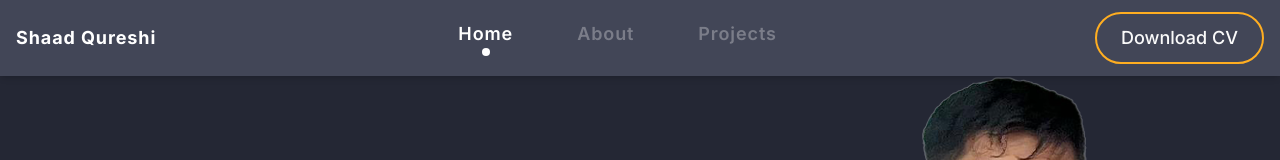
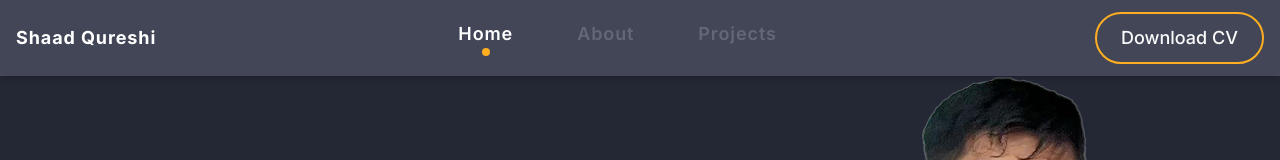
Before and after one commit to shaadqrsh/shaad-portfolio, a Next.js app: page / in a window 1280 px wide. Shown: the top 160 px of the page. Built offline with nearby package versions, Linux system fonts and the light colour scheme.

Commit message:
Color changes

```diff
--- a/src/app/(main)/page.tsx
+++ b/src/app/(main)/page.tsx
@@ -51,7 +51,7 @@ const Home = () => {
                     key={idx}
                   >
                     <l.label
-                      className="text-white min-lg:text-sm text-xs hover:text-shaad-100 transition"
+                      className="text-white min-lg:text-sm text-xs hover:text-shaad-600 transition"
                       size={25}
                     />
                   </a>
--- a/src/components/Footer.tsx
+++ b/src/components/Footer.tsx
@@ -25,7 +25,7 @@ const Footer = () => {
                   key={idx}
                 >
                   <l.label
-                    className="text-white min-lg:text-sm text-xs hover:text-shaad-400 transition"
+                    className="text-white min-lg:text-sm text-xs hover:text-shaad-600 transition"
                     size={18}
                   />
                 </a>
--- a/src/components/Navbar.tsx
+++ b/src/components/Navbar.tsx
@@ -23,21 +23,21 @@ const Navbar = () => {
                   <Link
                     href={h.link}
                     className={cn(
-                      "text-white tracking-wider font-semibold text-lg hover:text-shaad-400 transition",
-                      pathname === h.link ? "text-white" : "text-white/30"
+                      "text-white tracking-wider font-semibold text-lg hover:text-shaad-600 transition",
+                      pathname === h.link ? "text-white" : "text-shaad-100"
                     )}
                   >
                     {h.label}
                   </Link>
                   {pathname === h.link && (
-                    <div className="p-1 bg-white w-1 h-1 rounded-full flex mx-auto" />
+                    <div className="p-1 bg-shaad-600 w-1 h-1 rounded-full flex mx-auto" />
                   )}
                 </li>
               );
             })}
           </ul>
           <Button
-            className="cursor-pointer bg-transparent text-lg ml-4 hover:bg-shaad-400 hover:text-white transition-all border-shaad-600 rounded-full border-2 p-6"
+            className="cursor-pointer bg-transparent text-lg ml-4 hover:bg-shaad-600 hover:text-white transition-all border-shaad-600 rounded-full border-2 p-6"
             variant="default"
           >
             Download CV
```
